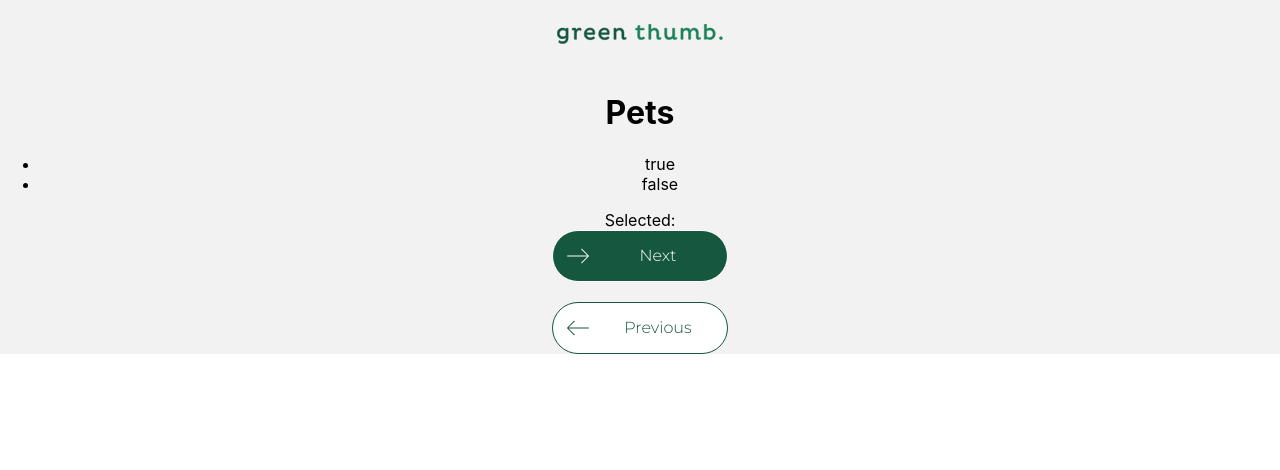
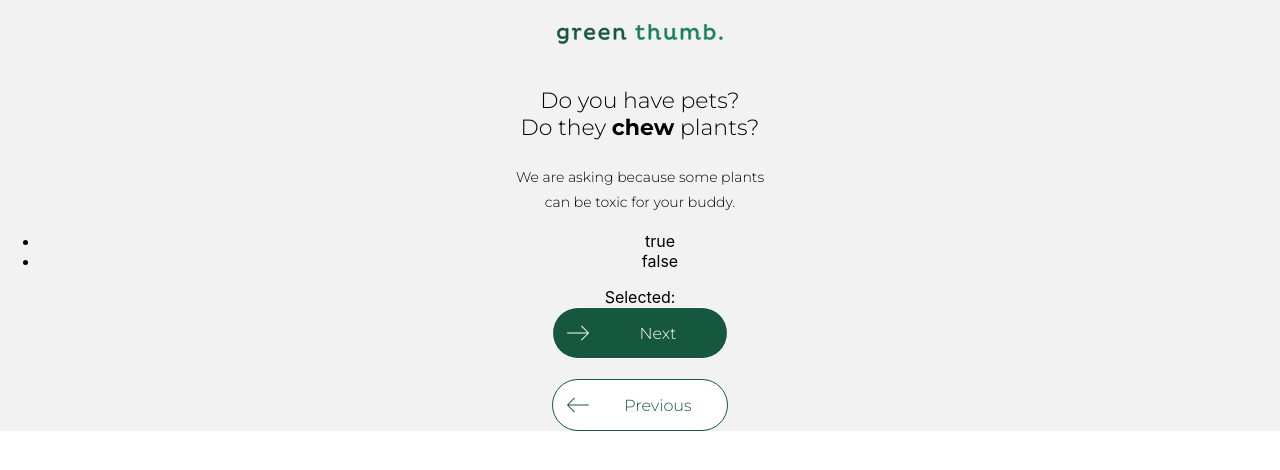
Before and after one commit to tiago-sn/greenthumb, a React (Create React App) app: page /pets in a window 1280 px wide. Shown: the top 470 px of the page. Built offline with nearby package versions, Linux system fonts and the light colour scheme; the HTML template or start-up script is replaced by a standard one.

Commit message:
Create a styled-component <Title>.

```diff
--- /dev/null
+++ b/src/components/Title/StyledTitle.ts
@@ -0,0 +1,18 @@
+import styled from 'styled-components';
+
+const StyledTitle = styled.h1`
+  font-family: "Montserrat", sans-serif;
+
+  width: 230px;
+  height: 96px;
+  margin-left: auto;
+  margin-right: auto;
+
+  font-weight: 300;
+  font-size: 22px;
+
+  width: 288px;
+  height: 64px;
+`;
+
+export default StyledTitle;
--- /dev/null
+++ b/src/components/Title/index.ts
@@ -0,0 +1 @@
+export { default } from './StyledTitle';
--- a/src/components/containers/Pets/Pets.tsx
+++ b/src/components/containers/Pets/Pets.tsx
@@ -7,6 +7,8 @@ import { ActionCreators } from '../../../store/actions';
 import { Pets as pets } from "../../../service/api/types";
 
 import Button from '../../Button';
+import Title from '../../Title';
+import { StyledSubtitle } from './style';
 
 interface IStateProps {
   pets: pets;
@@ -26,7 +28,8 @@ type IPetsProps = IStateProps & IDispatchProps & IOwnProps;
 const Pets: React.FC<IPetsProps> = ({ linkTo, previous, pets, selectPets }) => {
   return (
     <div>
-      <h1>Pets</h1>
+      <Title>Do you have pets?<br /> Do they <strong>chew</strong> plants?</Title>
+      <StyledSubtitle>We are asking because some plants<br /> can be toxic for your buddy.</StyledSubtitle>
 
       <ul>
         <li onClick={() => selectPets('true')}>true</li>
@@ -36,7 +39,7 @@ const Pets: React.FC<IPetsProps> = ({ linkTo, previous, pets, selectPets }) => {
       <span>Selected: {pets}</span>
 
       <br />
-{/*
+      {/*
       <Link to={location => {
         if (pets !== "") return linkTo;
         else return location;
@@ -46,7 +49,7 @@ const Pets: React.FC<IPetsProps> = ({ linkTo, previous, pets, selectPets }) => {
 
       <Button
         to={linkTo}
-        deactivated={ pets === "" ? true : false }
+        deactivated={pets === "" ? true : false}
         arrow="right arrow"
       >
         Next
@@ -62,7 +65,7 @@ const Pets: React.FC<IPetsProps> = ({ linkTo, previous, pets, selectPets }) => {
         Previous
       </Button>
 
-{/*
+      {/*
       <Link to={previous}>
         Previous
       </Link> */}
--- /dev/null
+++ b/src/components/containers/Pets/style.ts
@@ -0,0 +1,8 @@
+import styled from 'styled-components';
+
+export const StyledSubtitle = styled.h2`
+  font-weight: 300;
+  font-size: 14px;
+  font-family: "Montserrat", sans-serif;
+  line-height: 25px;
+`;
--- a/src/components/containers/Sunlight/Sunlight.tsx
+++ b/src/components/containers/Sunlight/Sunlight.tsx
@@ -8,7 +8,7 @@ import { Sunlight as Sun } from '../../../service/api/types';
 
 import Button from '../../Button';
 
-import "./style.scss";
+import Title from "../../Title";
 
 interface IStateProps {
   sun: Sun;
@@ -29,7 +29,7 @@ const Sunlight: React.FC<ISunlightProps> = ({ linkTo, previous, selectSunlight,
 
   return (
     <main className="sunlight">
-      <h1 className="title">First, set the amount of <strong>sunlight</strong> your plant will get.</h1>
+      <Title className="title">First, set the amount<br /> of <strong>sunlight</strong> your<br /> plant will get.</Title>
 
       <ul>
         <li onClick={() => selectSunlight("high")}>high</li>
--- a/src/components/containers/Sunlight/style.scss
+++ /dev/null
@@ -1,13 +0,0 @@
-.sunlight {
-  .title {
-    font-family: "Montserrat", sans-serif;
-
-    width: 230px;
-    height: 96px;
-    margin-left: auto;
-    margin-right: auto;
-
-    font-weight: 300;
-    font-size: 22px;
-  }
-}
--- a/src/components/containers/Water/Water.tsx
+++ b/src/components/containers/Water/Water.tsx
@@ -7,6 +7,7 @@ import { ActionCreators } from "../../../store/actions";
 import { Water as water } from "../../../service/api/types";
 
 import Button from '../../Button';
+import Title from '../../Title';
 
 interface IStateProps {
   water: water;
@@ -26,7 +27,7 @@ type IWaterProps = IOwnProps & IStateProps & IDispatchProps;
 const Water: React.FC<IWaterProps> = ({ linkTo, previous, selectWater, water }) => {
   return (
     <div>
-      <h1>Water</h1>
+      <Title>How often do you want to <strong>water</strong> your plant?</Title>
 
       <ul>
         <li onClick={() => selectWater("daily")}>daily</li>
@@ -47,7 +48,7 @@ const Water: React.FC<IWaterProps> = ({ linkTo, previous, selectWater, water })
 
       <Button
         to={linkTo}
-        deactivated={ water === "" ? true : false }
+        deactivated={water === "" ? true : false}
         arrow="right arrow"
       >
         Next
```
